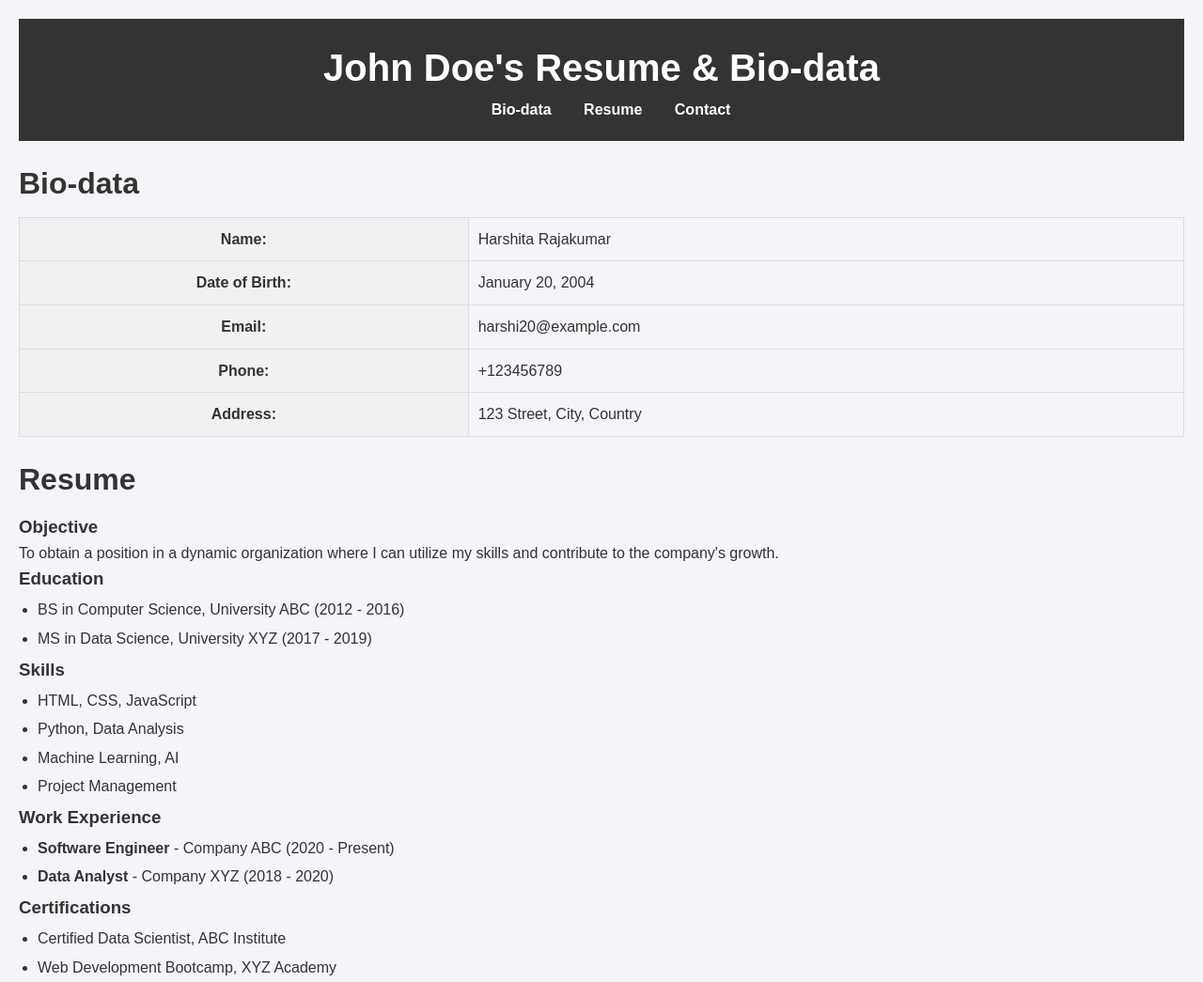
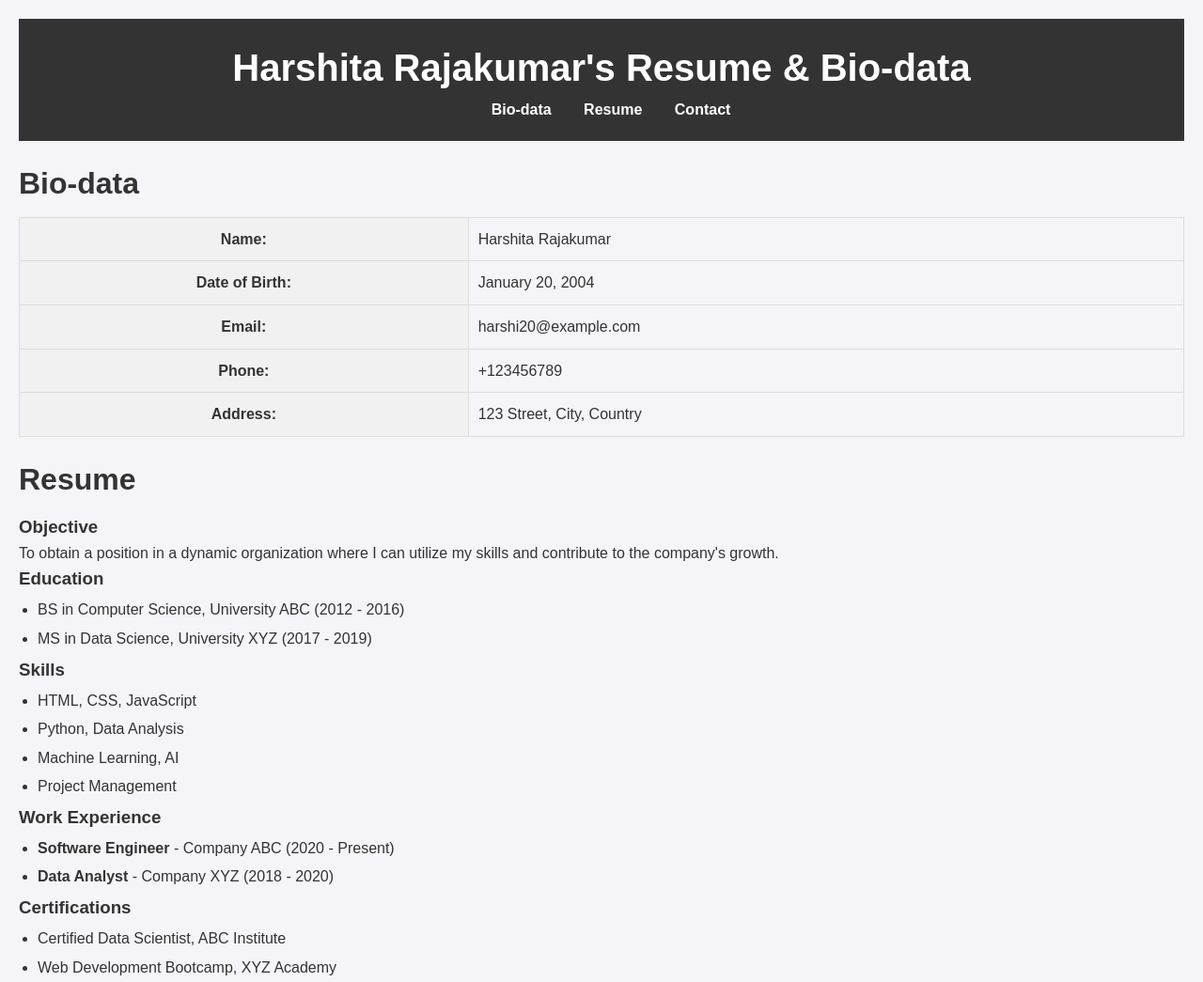
Before and after one commit to Harshita-raj13/my-resume-website, a plain HTML site: page index.html in a window 1280 px wide. Shown: the top 1045 px of the page at 94% size. Drawn offline with Linux system fonts and the light colour scheme.

Commit message:
Update index.html

```diff
--- a/index.html
+++ b/index.html
@@ -8,7 +8,7 @@
   </head>
   <body>
     <header>
-      <h1>John Doe's Resume & Bio-data</h1>
+      <h1>Harshita Rajakumar's Resume & Bio-data</h1>
       <nav>
         <ul>
           <li><a href="#bio">Bio-data</a></li>
```
